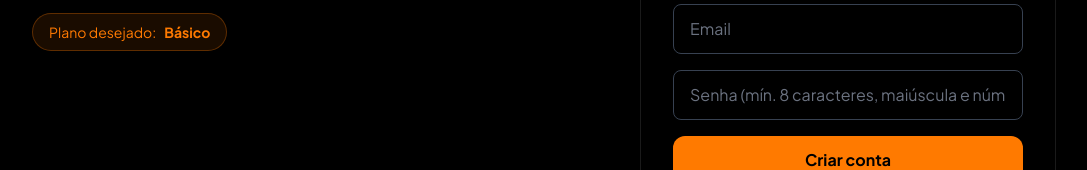
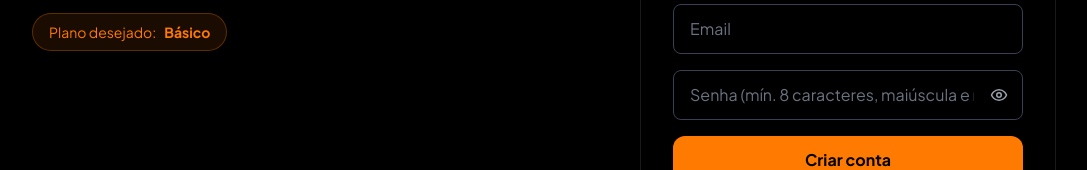
Before and after one commit to DestroyerIG/EasyBarber, a Next.js app in the folder frontend/: page /cadastro in a window 1280 px wide. Shown: the part 570-740 px from the top of the page, without its empty margins (96-1183 px from the left). Built offline with nearby package versions, Linux system fonts and the light colour scheme.

Commit message:
feat(ui): adicionar visualização de senha em todos os formulários

```diff
--- a/frontend/src/components/SettingsModule.tsx
+++ b/frontend/src/components/SettingsModule.tsx
@@ -13,6 +13,7 @@ import {
   UserRound,
 } from 'lucide-react';
 import { useToast } from '@/components/Toast';
+import { PasswordInput } from '@/components/ui';
 import { useAuth } from '@/contexts/AuthContext';
 import api from '@/lib/api';
 import { formatPhone } from '@/lib/formatters';
@@ -682,13 +683,14 @@ export function SettingsModule({ initialBarbershopName }: SettingsModuleProps) {
               </div>
 
               <Field id="currentPassword" label="Senha atual" error={passwordErrors.currentPassword}>
-                <input
+                <PasswordInput
                   id="currentPassword"
-                  type="password"
                   className={`${FIELD_CLASS} ${passwordErrors.currentPassword ? ERROR_FIELD_CLASS : ''}`}
                   value={passwordForm.currentPassword}
                   onChange={(event) => updatePasswordField('currentPassword', event.target.value)}
                   placeholder="Digite sua senha atual"
+                  autoComplete="current-password"
+                  toggleLabel="senha atual"
                 />
               </Field>
 
@@ -698,24 +700,26 @@ export function SettingsModule({ initialBarbershopName }: SettingsModuleProps) {
                 hint="Mínimo 8 caracteres"
                 error={passwordErrors.newPassword}
               >
-                <input
+                <PasswordInput
                   id="newPassword"
-                  type="password"
                   className={`${FIELD_CLASS} ${passwordErrors.newPassword ? ERROR_FIELD_CLASS : ''}`}
                   value={passwordForm.newPassword}
                   onChange={(event) => updatePasswordField('newPassword', event.target.value)}
                   placeholder="Inclua letra maiúscula e número"
+                  autoComplete="new-password"
+                  toggleLabel="nova senha"
                 />
               </Field>
 
               <Field id="confirmNewPassword" label="Confirmar nova senha" error={passwordErrors.confirmNewPassword}>
-                <input
+                <PasswordInput
                   id="confirmNewPassword"
-                  type="password"
                   className={`${FIELD_CLASS} ${passwordErrors.confirmNewPassword ? ERROR_FIELD_CLASS : ''}`}
                   value={passwordForm.confirmNewPassword}
                   onChange={(event) => updatePasswordField('confirmNewPassword', event.target.value)}
                   placeholder="Repita a nova senha"
+                  autoComplete="new-password"
+                  toggleLabel="confirmação da nova senha"
                 />
               </Field>
 
--- a/frontend/src/components/auth/AuthForm.tsx
+++ b/frontend/src/components/auth/AuthForm.tsx
@@ -6,6 +6,7 @@ import { useEffect, useState } from 'react';
 import { useRouter } from 'next/navigation';
 import { useAuth } from '@/contexts/AuthContext';
 import { useToast } from '@/components/Toast';
+import { PasswordInput } from '@/components/ui';
 import { isPlanId, PLAN_MAP, SAAS_PLANS, type PlanId } from '@/lib/plans';
 import { formatCurrency } from '@/lib/formatters';
 import api from '@/lib/api';
@@ -366,8 +367,7 @@ export function AuthForm({ mode, selectedPlan }: AuthFormProps) {
               className="input"
             />
 
-            <input
-              type="password"
+            <PasswordInput
               name="password"
               placeholder={
                 isLogin ? 'Senha' : 'Senha (mín. 8 caracteres, maiúscula e número)'
@@ -377,6 +377,8 @@ export function AuthForm({ mode, selectedPlan }: AuthFormProps) {
               required
               minLength={isLogin ? 1 : 8}
               className="input"
+              autoComplete={isLogin ? 'current-password' : 'new-password'}
+              toggleLabel="senha"
             />
 
             {isLogin && (
--- a/frontend/src/components/auth/ResetPasswordView.tsx
+++ b/frontend/src/components/auth/ResetPasswordView.tsx
@@ -8,6 +8,7 @@ import {
   getMissingSupabasePublicEnvVars,
   isSupabaseBrowserClientConfigured,
 } from '@/lib/supabase/browserClient';
+import { PasswordInput } from '@/components/ui';
 
 type Status = 'loading' | 'ready' | 'success' | 'error';
 
@@ -178,14 +179,15 @@ export function ResetPasswordView() {
               >
                 Nova senha
               </label>
-              <input
+              <PasswordInput
                 id="new-password"
-                type="password"
                 value={password}
                 onChange={(event) => setPassword(event.target.value)}
                 className="input mt-2"
                 placeholder="Digite a nova senha"
                 required
+                autoComplete="new-password"
+                toggleLabel="nova senha"
               />
             </div>
 
@@ -196,14 +198,15 @@ export function ResetPasswordView() {
               >
                 Confirmar nova senha
               </label>
-              <input
+              <PasswordInput
                 id="confirm-password"
-                type="password"
                 value={confirmPassword}
                 onChange={(event) => setConfirmPassword(event.target.value)}
                 className="input mt-2"
                 placeholder="Repita a nova senha"
                 required
+                autoComplete="new-password"
+                toggleLabel="confirmação da nova senha"
               />
             </div>
 
--- /dev/null
+++ b/frontend/src/components/ui/PasswordInput.tsx
@@ -0,0 +1,46 @@
+'use client';
+
+import { forwardRef, useId, useState, type InputHTMLAttributes, type MouseEvent } from 'react';
+import { Eye, EyeOff } from 'lucide-react';
+
+type PasswordInputProps = Omit<InputHTMLAttributes<HTMLInputElement>, 'type'> & {
+  toggleLabel?: string;
+};
+
+export const PasswordInput = forwardRef<HTMLInputElement, PasswordInputProps>(
+  ({ className = '', toggleLabel = 'senha', id, ...props }, ref) => {
+    const generatedId = useId();
+    const inputId = id ?? generatedId;
+    const [isVisible, setIsVisible] = useState(false);
+
+    const handleMouseDown = (event: MouseEvent<HTMLButtonElement>) => {
+      event.preventDefault();
+    };
+
+    return (
+      <div className="relative">
+        <input
+          {...props}
+          ref={ref}
+          id={inputId}
+          type={isVisible ? 'text' : 'password'}
+          className={`${className} pr-12`}
+        />
+
+        <button
+          type="button"
+          aria-label={isVisible ? `Ocultar ${toggleLabel}` : `Mostrar ${toggleLabel}`}
+          aria-pressed={isVisible}
+          aria-controls={inputId}
+          onMouseDown={handleMouseDown}
+          onClick={() => setIsVisible((current) => !current)}
+          className="absolute inset-y-0 right-0 flex min-w-12 items-center justify-center rounded-r-[inherit] px-3 text-gray-400 transition hover:text-white focus-visible:outline-none focus-visible:ring-2 focus-visible:ring-primary/40 focus-visible:ring-offset-2 focus-visible:ring-offset-zinc-950 disabled:pointer-events-none disabled:opacity-50"
+        >
+          {isVisible ? <EyeOff size={18} aria-hidden="true" /> : <Eye size={18} aria-hidden="true" />}
+        </button>
+      </div>
+    );
+  }
+);
+
+PasswordInput.displayName = 'PasswordInput';
--- a/frontend/src/components/ui/index.ts
+++ b/frontend/src/components/ui/index.ts
@@ -2,4 +2,5 @@ export { StatsCard } from './StatsCard';
 export { Modal, ModalFooter } from './Modal';
 export { EmptyState } from './EmptyState';
 export { PageHeader } from './PageHeader';
+export { PasswordInput } from './PasswordInput';
 export { ThemeToggle } from './ThemeToggle';
```
